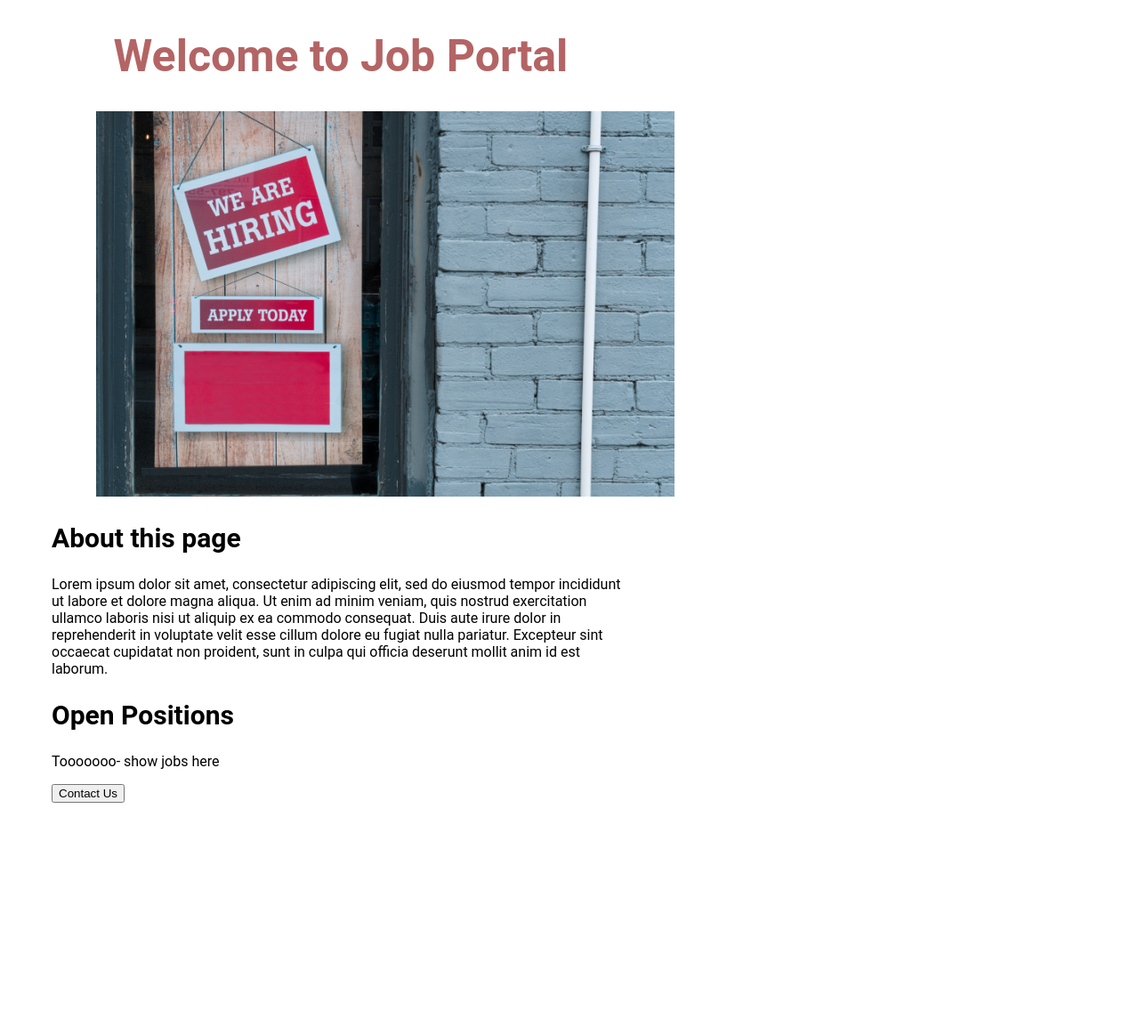
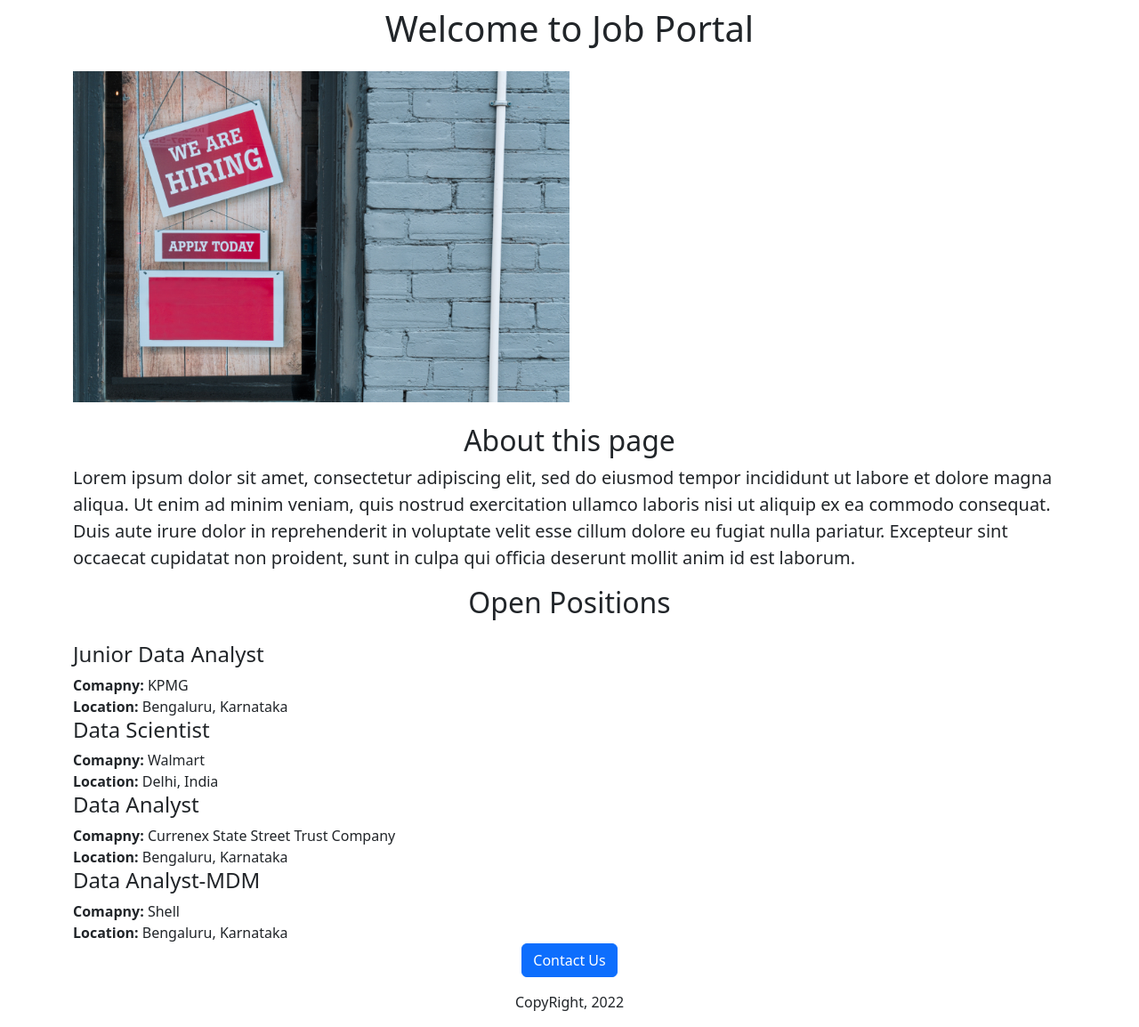
Before and after one commit to iyumrahul/Job-Board, a Flask app: page / in a window 1280 px wide. Shown: the whole page at 89% size. Before the commit the page ends 902 px from the top, so only its background shows below. Run offline with Flask 2, Linux system fonts and the light colour scheme.

Commit message:
added job item

```diff
--- a/app.py
+++ b/app.py
@@ -2,10 +2,34 @@
 
 app = Flask(__name__,template_folder='templates')
 
-
+JOBS=[
+  {
+    'Company':'KPMG',
+    'title':'Junior Data Analyst',
+    'Salary':'7.6LPA',
+    'Location': 'Bengaluru, Karnataka'
+  },
+  {
+    'Company':'Walmart',
+    'title':'Data Scientist',
+    'Salary':'13LPA',
+    'Location': 'Delhi, India'
+  },
+  {
+    'Company':'Currenex State Street Trust Company',
+    'title':'Data Analyst',
+    'Location': 'Bengaluru, Karnataka'
+  },
+  {
+    'Company':'Shell',
+    'title':'Data Analyst-MDM',
+    'Salary':'4.2LPA',
+    'Location': 'Bengaluru, Karnataka'
+  }
+]
 @app.route('/')
 def hello():
-    return render_template('home.html')
+    return render_template('home.html',jobs=JOBS)
 
 if __name__ == '__main__':
   app.run(host='0.0.0.0',debug=True)
--- a/templates/home.html
+++ b/templates/home.html
@@ -2,41 +2,33 @@
 <html>
   <head>
     <title>Job Openings</title>
+    <meta charset="utf-8">
+    <meta name="viewport" content="width=device-width, initial-scale=1">
+    <link href="https://cdn.jsdelivr.net/npm/bootstrap@5.2.2/dist/css/bootstrap.min.css" rel="stylesheet" integrity="sha384-Zenh87qX5JnK2Jl0vWa8Ck2rdkQ2Bzep5IDxbcnCeuOxjzrPF/et3URy9Bv1WTRi" crossorigin="anonymous">
     <style>
-      h1{
-        font-size: 50px;
-        font-family: Roboto;
-        text-align: center;
-        color: rgb(180, 100, 100)
+      #banner {
+        width: 50%;
+
+        obejct-fit= cover;
       }
-      h2{
-        font-size: 30px;
-        font-family: Roboto;
-        color: rgb(50, 50, 50)
-        text-align: center;
-      }
-      p{
-        font-family: Roboto;
-        color: rgb(100, 50, 50)
-        text-align: center;
-      }
-
-      #container {
-        max-width:650px;
-        margin-left:50px;
-      }
-
     </style>
   </head>
   <body>
-  <div id='container'>
-    <h1>Welcome to Job Portal</h1>
-    <img src="https://job-board.iyumrahul.repl.co/static/banner.jpeg" id=container>
-    <h2>About this page</h2>
-    <p class="h6">Lorem ipsum dolor sit amet, consectetur adipiscing elit, sed do eiusmod tempor incididunt ut labore et dolore magna aliqua. Ut enim ad minim veniam, quis nostrud exercitation ullamco laboris nisi ut aliquip ex ea commodo consequat. Duis aute irure dolor in reprehenderit in voluptate velit esse cillum dolore eu fugiat nulla pariatur. Excepteur sint occaecat cupidatat non proident, sunt in culpa qui officia deserunt mollit anim id est laborum.</p>
-    <h2>Open Positions</h2>
-    <p>Tooooooo- show jobs here</p>
-    <button>Contact Us</button>
+  <div class='container'>
+    <h1 class="text-center mt-2 mb-4" >Welcome to Job Portal</h1>
+    <img class="img-fluid" id="banner" src="https://job-board.iyumrahul.repl.co/static/banner.jpeg">
+    <h2 class="text-center mt-4 mb-2">About this page</h2>
+    <p class="lead">Lorem ipsum dolor sit amet, consectetur adipiscing elit, sed do eiusmod tempor incididunt ut labore et dolore magna aliqua. Ut enim ad minim veniam, quis nostrud exercitation ullamco laboris nisi ut aliquip ex ea commodo consequat. Duis aute irure dolor in reprehenderit in voluptate velit esse cillum dolore eu fugiat nulla pariatur. Excepteur sint occaecat cupidatat non proident, sunt in culpa qui officia deserunt mollit anim id est laborum.</p>
+    <h2 class="text-center mt-2 mb-4">Open Positions</h2>
+    <div style="margin-bottom=16px">
+    {% for job in jobs %}
+      {% include 'jobitem.html' %}
+    {% endfor %}
+    </div>
+    <div class="text-center">
+    <button class="btn btn-primary">Contact Us</button>
+    <p class='mt-3'>CopyRight, 2022</p>
+    </div
     </div>
   </body>
 </html>
--- /dev/null
+++ b/templates/jobitem.html
@@ -0,0 +1,16 @@
+<div style="color:rgb(120,120,120) margin-bottom=4px">
+  <h4 >
+    {{job['title']}}
+  </h4>
+  <div>
+    <b>Comapny: </b>{{job['Company']}}
+  </div>
+  <div>
+    <b>Location: </b>{{job['Location']}}
+  </div>
+  {% if 'salary' in job %}
+  <div>
+    <b>Salary: </b>{{job['Salary']}}
+  </div>
+  {% endif %}
+</div>
```
